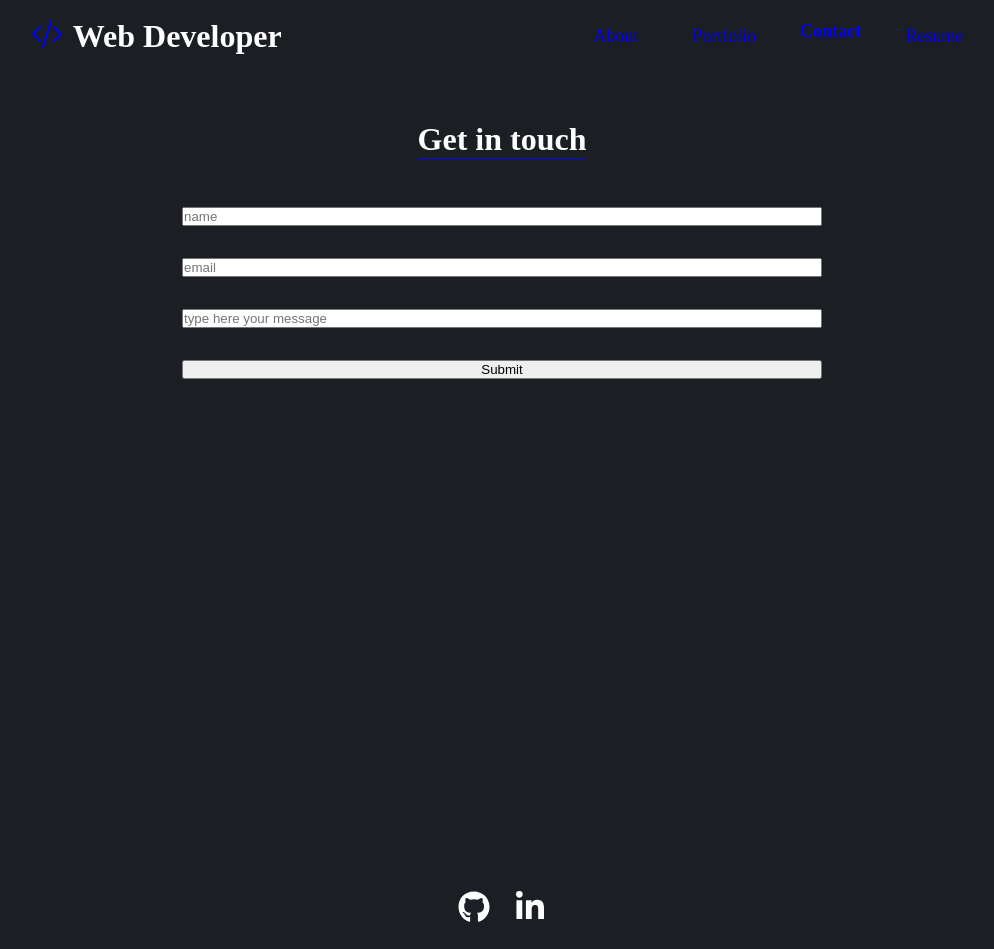
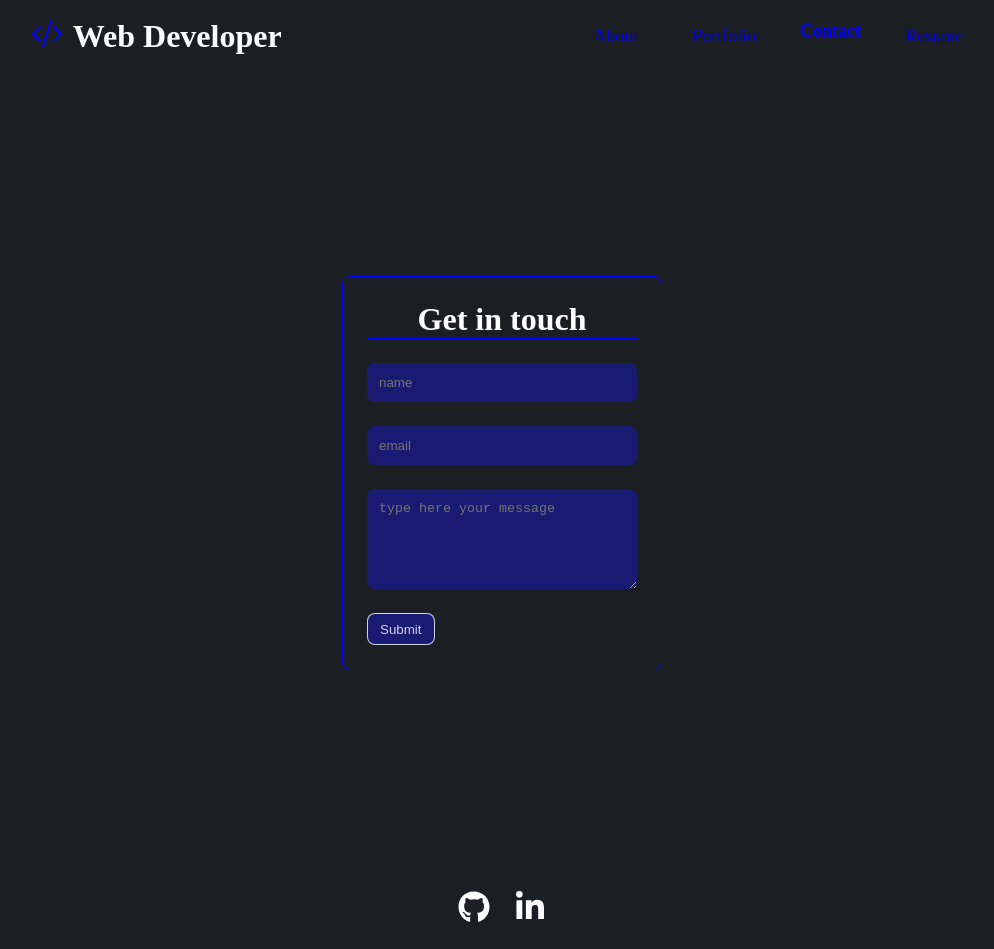
Before and after one commit to alesk1v9/React-Ts-Portfolio, a React (Vite) app: page /contact in a window 1280 px wide. Shown: the whole page, without its empty margins (138-1132 px from the left). Built offline with nearby package versions, Linux system fonts and the light colour scheme.

Commit message:
contact page done

```diff
--- a/package.json
+++ b/package.json
@@ -10,10 +10,13 @@
     "preview": "vite preview"
   },
   "dependencies": {
+    "@emailjs/browser": "^4.4.1",
     "aos": "^2.3.4",
     "bootstrap": "^5.3.3",
+    "next-themes": "^0.4.4",
     "react": "^18.3.1",
     "react-dom": "^18.3.1",
+    "react-icon-cloud": "^4.1.4",
     "react-icons": "^5.3.0",
     "react-router-dom": "^7.0.1"
   },
--- a/src/pages/Contact.module.css
+++ b/src/pages/Contact.module.css
@@ -6,17 +6,59 @@
     display: flex;
     flex-direction: column;
     align-items: center;
+    justify-content: center;
     gap: 48px;
 }
 .contact_container h2 {
-    margin-top: 48px;
     font-size: 32px;
     border-bottom: #0000ff 1px solid;
+    text-align: center;
 }
 .contact_container form {
     display: flex;
     flex-direction: column;
-    gap: 32px;
-    width: 50%;
+    gap: 24px;
+    width: 25%;
     justify-content: center;
+    border: #0000ff solid 1px;
+    padding: 24px;
+    border-radius: 8px;
 }
+.contact_container input {
+    background-color: #1919ff5b;
+    border: none;
+    border-radius: 8px;
+    padding: 12px;
+    color: #FFFFFFCC;
+}
+.contact_container textarea {
+    background-color: #1919ff5b;
+    border: none;
+    border-radius: 8px;
+    padding: 12px;
+    color: #FFFFFFCC;
+    height: 100px;
+}
+.contact_container button {
+    width: 25%;
+    height: 32px;
+    background-color: #1919ff5b;
+    color: #FFFFFFCC;
+    border: 1px solid #FFFFFFCC;
+    border-radius: 8px;
+    cursor: pointer;
+    transition: all 0.3s ease-in-out;
+}
+.contact_container button:hover {
+    background-color: #0000ff;
+    color: #FFFFFFCC;
+}
+
+@media screen and (max-width: 768px) {
+    .contact_container form {
+        width: 80%;
+    }
+    .contact_container button {
+        width: 100%;
+    }
+}
--- a/src/pages/Contact.tsx
+++ b/src/pages/Contact.tsx
@@ -1,5 +1,6 @@
 import { useState }from 'react'
 import classes from "./Contact.module.css";
+import emailjs from '@emailjs/browser';
 
 const Contact = () => {
 
@@ -7,17 +8,46 @@ const Contact = () => {
   const [email, setEmail] = useState('');
   const [message, setMessage] = useState('');
 
+  function sendEmail(e: React.FormEvent<HTMLFormElement>) {
+
+
+    e.preventDefault();
+
+    if (name === '' || email === '' || message === '') {
+      alert("Please input all the requirements")
+      return;
+    }
+
+    const templateParams = {
+      from_name: name,
+      message: message,
+      email: email
+    };
+
+    emailjs.send('service_akf43kc', 'template_hphs9vj', templateParams, 'AfaI_7_I8d_WMyVoV')
+    .then(() => {
+      alert("Email sent");
+
+      setName ('');
+      setEmail('');
+      setMessage('');
+    })
+    .catch((err) => {
+      alert(`Something went wrong, ${err.message} !`);
+    })
+  }
+
   return (
     <div className={classes.contact_container}>
-      <h2>Get in touch</h2>
-      <form>
+      <form data-aos="fade-left" onSubmit={sendEmail}>
+        <h2>Get in touch</h2>
         <input placeholder='name' onChange={(e)=> setName(e.target.value)}
         type="text" value={name}/>
         <input placeholder='email' onChange={(e) => setEmail(e.target.value)}
         type="email" value={email} />
-        <input placeholder='type here your message' onChange={(e) => setMessage(e.target.value)}
-        type="textarea" value={message} />
-        <button>Submit</button>
+        <textarea placeholder='type here your message' onChange={(e) => setMessage(e.target.value)}
+        value={message} />
+        <button type='submit'>Submit</button>
       </form>
     </div>
   )
--- a/src/pages/Resume.tsx
+++ b/src/pages/Resume.tsx
@@ -1,20 +1,109 @@
-import { FaJs, FaReact, FaNodeJs } from "react-icons/fa";
-import { SiTypescript, SiExpress, SiMongodb } from "react-icons/si";
+// import { FaJs, FaReact, FaNodeJs } from "react-icons/fa";
+// import { SiTypescript, SiExpress, SiMongodb } from "react-icons/si";
 
-const Resume = () => {
+// const Resume = () => {
+//   return (
+//     <div>Resume
+//       <div>
+//         <FaJs />
+//         <FaReact />
+//         <SiTypescript />
+//         <SiExpress />
+//         <SiMongodb />
+//         <FaNodeJs />
+//         </div>
+//     </div>
+
+//   )
+// }
+
+// export default Resume
+
+"use client";
+
+import { useEffect, useMemo, useState } from "react";
+import { useTheme } from "next-themes";
+import {
+  Cloud,
+  fetchSimpleIcons,
+  ICloud,
+  renderSimpleIcon,
+  SimpleIcon,
+} from "react-icon-cloud";
+
+export const cloudProps: Omit<ICloud, "children"> = {
+  containerProps: {
+    style: {
+      display: "flex",
+      justifyContent: "center",
+      alignItems: "center",
+      width: "100%",
+      paddingTop: 40,
+    },
+  },
+  options: {
+    reverse: true,
+    depth: 1,
+    wheelZoom: false,
+    imageScale: 2,
+    activeCursor: "default",
+    tooltip: "native",
+    initial: [0.1, -0.1],
+    clickToFront: 500,
+    tooltipDelay: 0,
+    outlineColour: "#0000",
+    maxSpeed: 0.04,
+    minSpeed: 0.02,
+    // dragControl: false,
+  },
+};
+
+export const renderCustomIcon = (icon: SimpleIcon, theme: string) => {
+  const bgHex = theme === "light" ? "#f3f2ef" : "#080510";
+  const fallbackHex = theme === "light" ? "#6e6e73" : "#ffffff";
+  const minContrastRatio = theme === "dark" ? 2 : 1.2;
+
+  return renderSimpleIcon({
+    icon,
+    bgHex,
+    fallbackHex,
+    minContrastRatio,
+    size: 42,
+    aProps: {
+      href: undefined,
+      target: undefined,
+      rel: undefined,
+      onClick: (e: any) => e.preventDefault(),
+    },
+  });
+};
+
+export type DynamicCloudProps = {
+  iconSlugs: string[];
+};
+
+type IconData = Awaited<ReturnType<typeof fetchSimpleIcons>>;
+
+export function IconCloud({ iconSlugs }: DynamicCloudProps) {
+  const [data, setData] = useState<IconData | null>(null);
+  const { theme } = useTheme();
+
+  useEffect(() => {
+    fetchSimpleIcons({ slugs: iconSlugs }).then(setData);
+  }, [iconSlugs]);
+
+  const renderedIcons = useMemo(() => {
+    if (!data) return null;
+
+    return Object.values(data.simpleIcons).map((icon) =>
+      renderCustomIcon(icon, theme || "light"),
+    );
+  }, [data, theme]);
+
   return (
-    <div>Resume
-      <div>
-        <FaJs />
-        <FaReact />
-        <SiTypescript />
-        <SiExpress />
-        <SiMongodb />
-        <FaNodeJs />
-        </div>
-    </div>
-
-  )
+    // @ts-ignore
+    <Cloud {...cloudProps}>
+      <>{renderedIcons}</>
+    </Cloud>
+  );
 }
-
-export default Resume
```
Also changed, not shown: 1 other file (tests, documents, lock files or other folders).
